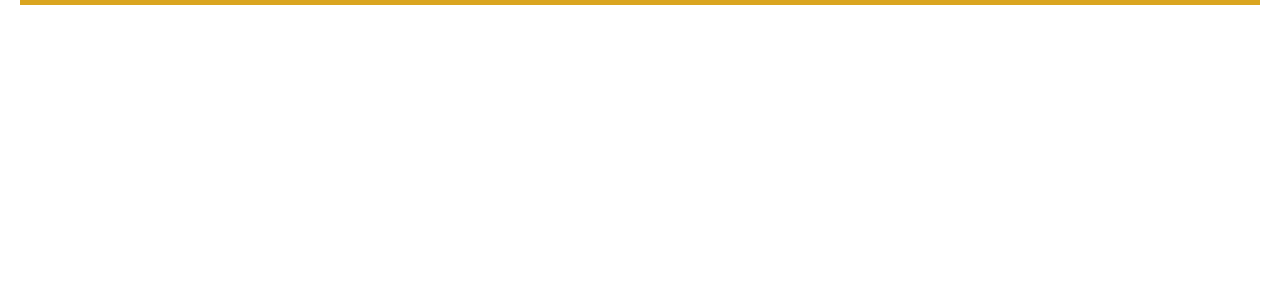
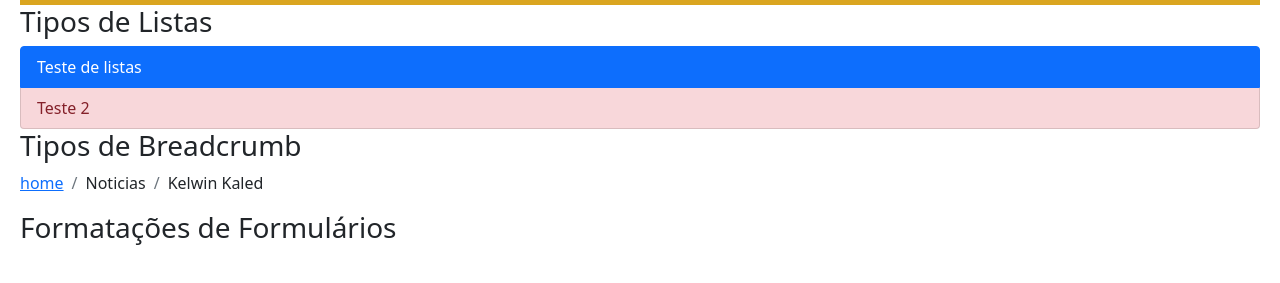
Before and after one commit to kelwin-kaled/desenvolvimentoweb-udemy, a plain HTML site: page bootstrap-5.1.3-dist/index.html in a window 1280 px wide. Shown: the part 419-702 px from the top of the page. Drawn offline with nearby package versions, Linux system fonts and the light colour scheme.

Commit message:
Update index.html

```diff
--- a/bootstrap-5.1.3-dist/index.html
+++ b/bootstrap-5.1.3-dist/index.html
@@ -62,6 +62,20 @@
               </div>
             </div>
           </nav>
+          <h3>Tipos de Listas</h3>
+          <ul class="list-group">
+            <li class="list-group-item active">Teste de listas</li>
+            <li class="list-group-item list-group-item-danger">Teste 2</li>
+          </ul>
+          <h3>Tipos de Breadcrumb</h3>
+          <ol class="breadcrumb">
+            <li class="breadcrumb-item"><a class="breadcrumb-item" href="#">home</a></li>
+            <li class="breadcrumb-item">Noticias</li>
+            <li class="breadcrumb-item">Kelwin Kaled</li>
+          </ol>
+          <h3>Formatações de Formulários</h3>
+          <form></form>
+
 
       </main>
     <script src="https://cdn.jsdelivr.net/npm/bootstrap@5.1.3/dist/js/bootstrap.bundle.min.js" integrity="sha384-ka7Sk0Gln4gmtz2MlQnikT1wXgYsOg+OMhuP+IlRH9sENBO0LRn5q+8nbTov4+1p" crossorigin="anonymous"></script>
```
